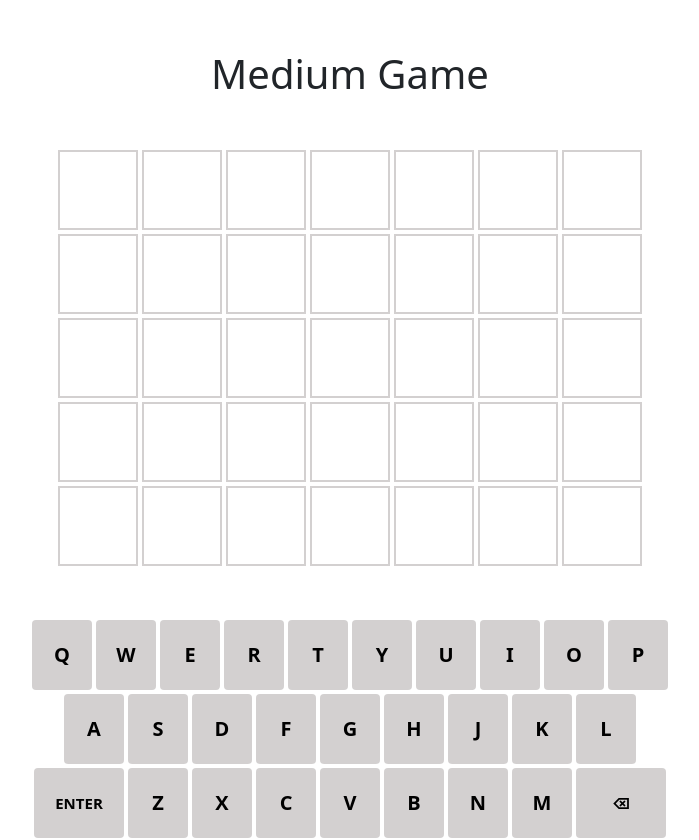
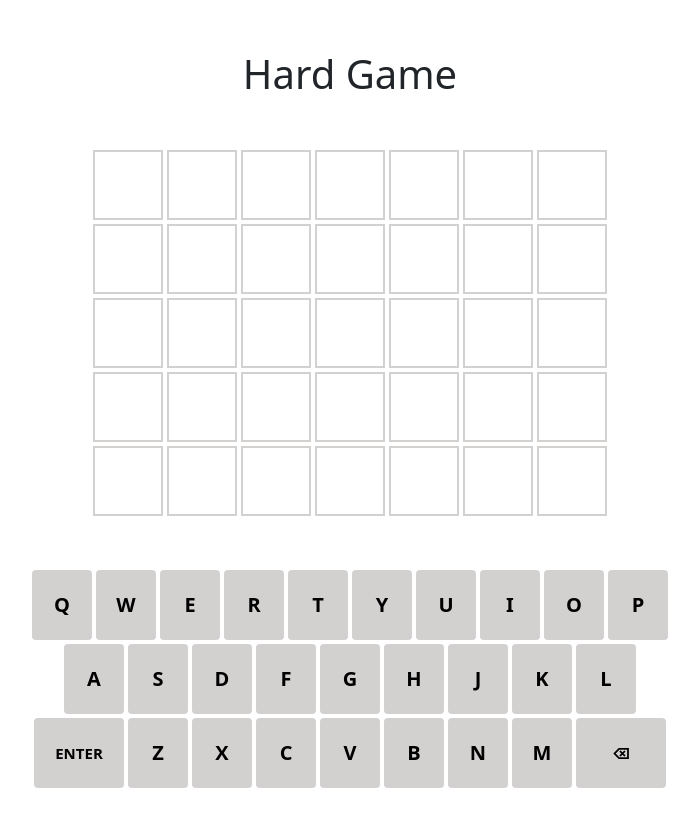
Before and after one commit to huc008/cs5610-wordle, a React (Create React App) app: page /hard in a window 1280 px wide. Shown: the whole page, without its empty margins (290-989 px from the left). After the commit the page ends 800 px from the top, so only its background shows below. Built offline with nearby package versions, Linux system fonts and the light colour scheme.

Commit message:
correct typo in HardGame.jsx

```diff
--- a/src/components/HardGame.jsx
+++ b/src/components/HardGame.jsx
@@ -6,7 +6,7 @@ import KeyBoard from './KeyBoard';
 export default function MediumGame(props) {
     return (
         <div>
-            <h1 className="game-title">Medium Game</h1>
+            <h1 className="game-title">Hard Game</h1>
             <div className="grid-container">
                 <SevenCol />
                 <SevenCol />
--- a/src/components/SingleBox.css
+++ b/src/components/SingleBox.css
@@ -1,6 +1,6 @@
 .single-box {
-    height: 80px;
-    width: 80px;
+    height: 70px;
+    width: 70px;
     border: 2px solid rgba(184, 180, 180, 0.625);
     background-color: white;
     margin: 2px;
```
